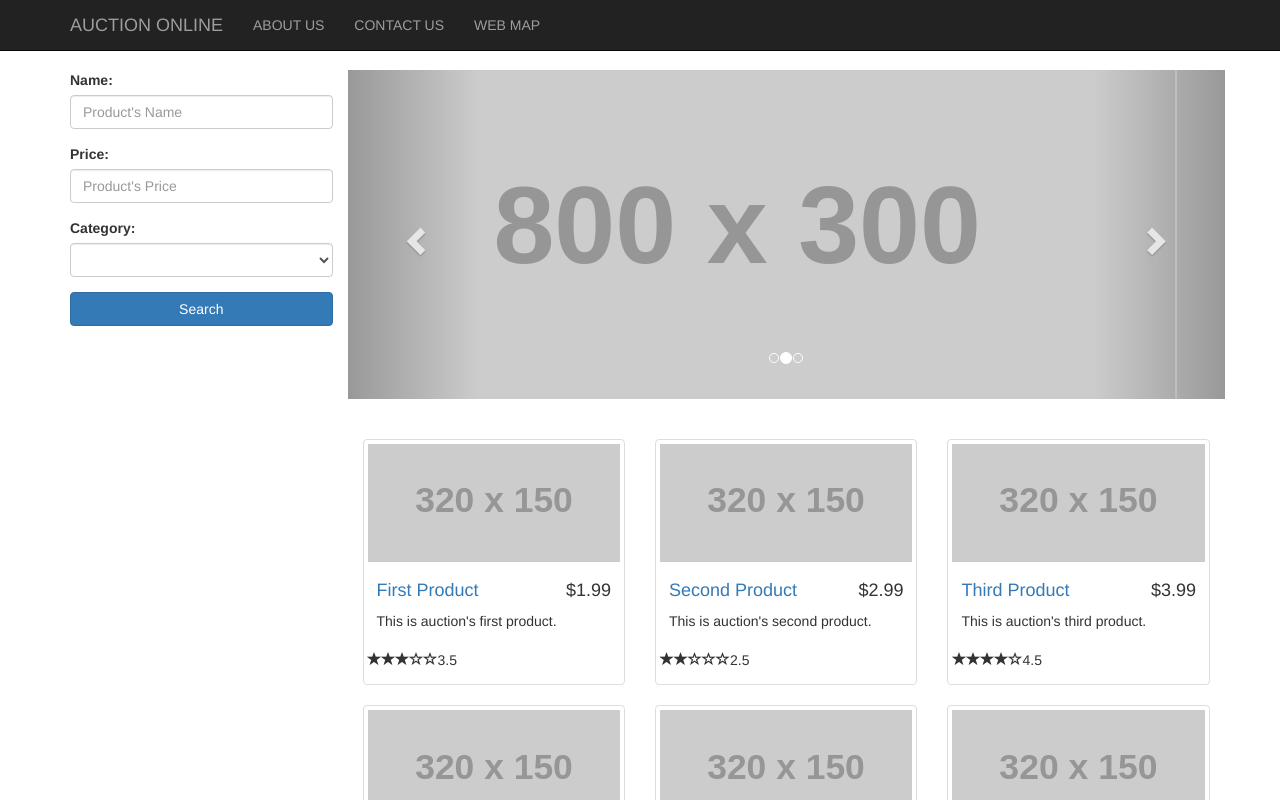
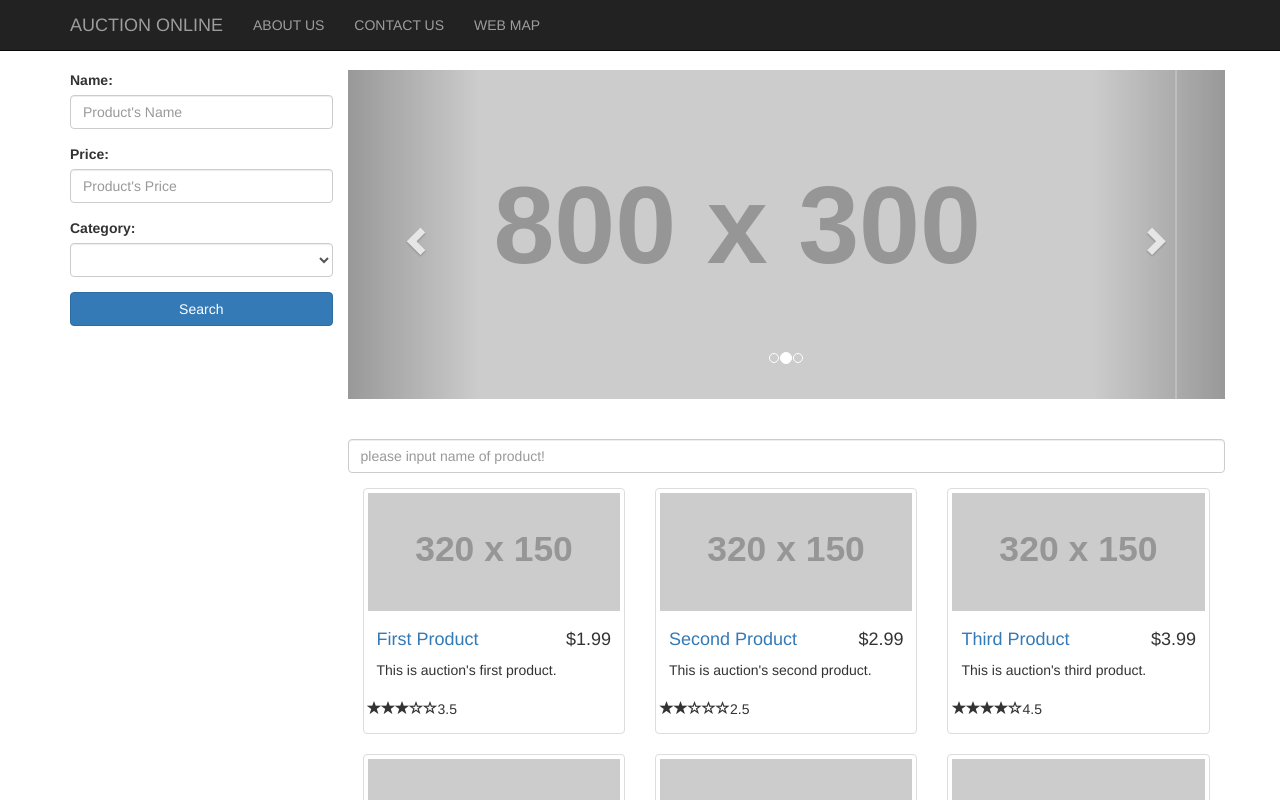
Before and after one commit to mazeyqian/mazey-lazy-load-images, an Angular app: page / in a window 1280 px wide. Shown: the top 800 px of the page. Built offline with nearby package versions, Linux system fonts and the light colour scheme.

Commit message:
bug: No provider

```diff
--- /dev/null
+++ b/src/app/pipe/filter.pipe.ts
@@ -0,0 +1,20 @@
+import { Pipe, PipeTransform } from '@angular/core';
+
+@Pipe({
+  name: 'filter'
+})
+export class FilterPipe implements PipeTransform {
+
+  transform(list: any[], filterField: string, keyword: string): any {
+
+    if(!filterField || !keyword) {
+      return list;
+    }
+
+    return list.filter(item => {
+      let fieldValue = item[filterField];
+      return fieldValue.indexOf(keyword) >= 0;
+    });
+  }
+
+}
--- a/src/app/product/product.component.html
+++ b/src/app/product/product.component.html
@@ -1,4 +1,12 @@
-<div *ngFor="let product of products" class="col-md-4 col-sm-4 col-sx-4">
+<div class="row">
+  <div class="col-md-12">
+    <div class="form-group">
+      <input class="form-control" type="text" placeholder="please input name of product!"
+       [formControl]="titleFilter">
+    </div>
+  </div>
+</div>
+<div *ngFor="let product of products | filter:'title':keyword" class="col-md-4 col-sm-4 col-sx-4">
   <div class="thumbnail">
     <img src="http://placehold.it/320x150">
     <div class="caption">
--- a/src/app/product/product.component.ts
+++ b/src/app/product/product.component.ts
@@ -1,5 +1,7 @@
 import { Component, OnInit } from '@angular/core';
 import {Product, ProductService} from "../shared/product.service";
+import {FormControl} from "@angular/forms";
+import 'rxjs/Rx'
 
 @Component({
   selector: 'app-product',
@@ -10,12 +12,20 @@ export class ProductComponent implements OnInit {
 
   private products: Product[];
 
-  constructor(private productService: ProductService) { }
+  private keyword: string;
+
+  private titleFilter: FormControl = new FormControl();
+
+  constructor(private productService: ProductService) {
+    this.titleFilter.valueChanges
+      /*.debounceTime(500)*/
+      .subscribe(
+        value => this.keyword = value
+      );
+  }
 
   ngOnInit() {
     this.products = this.productService.getProducts();
-
-
   }
 
 }
```
Also changed, not shown: src/app/app.module.ts (+6 -2 lines), 1 other file (tests, documents, lock files or other folders).
